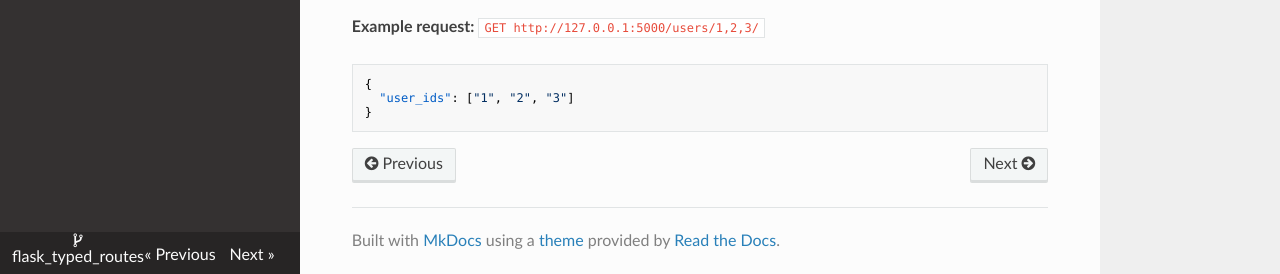
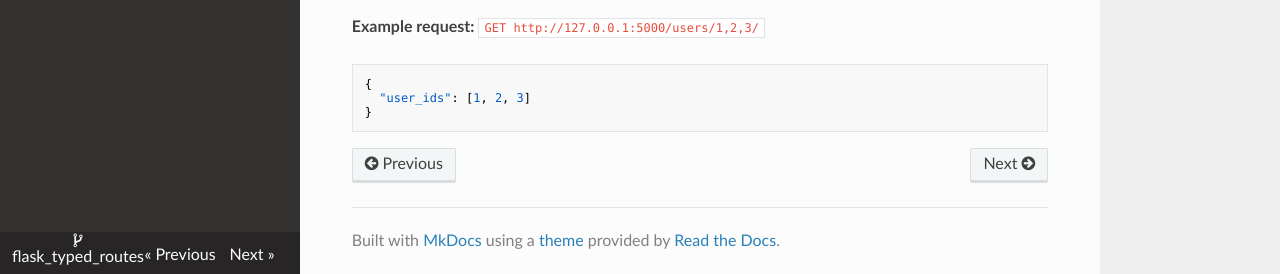
Before and after one commit to rmoralespp/flask_typed_routes, an MkDocs documentation site: the page built from docs/path.md, in a window 1280 px wide and 900 px high, scrolled down 2013 px. Shown: the part 623-897 px from the top of the window. Built offline with MkDocs 1.6.1, drawn with Linux system fonts in a browser that asks for light colours; nearby versions of some CDN libraries.

Commit message:
Update docu

````diff
--- a/docs/path.md
+++ b/docs/path.md
@@ -136,6 +136,6 @@ def get_users(user_ids: list[int]):
 
 ```json
 {
-  "user_ids": ["1", "2", "3"]
+  "user_ids": [1, 2, 3]
 }
 ```
````
